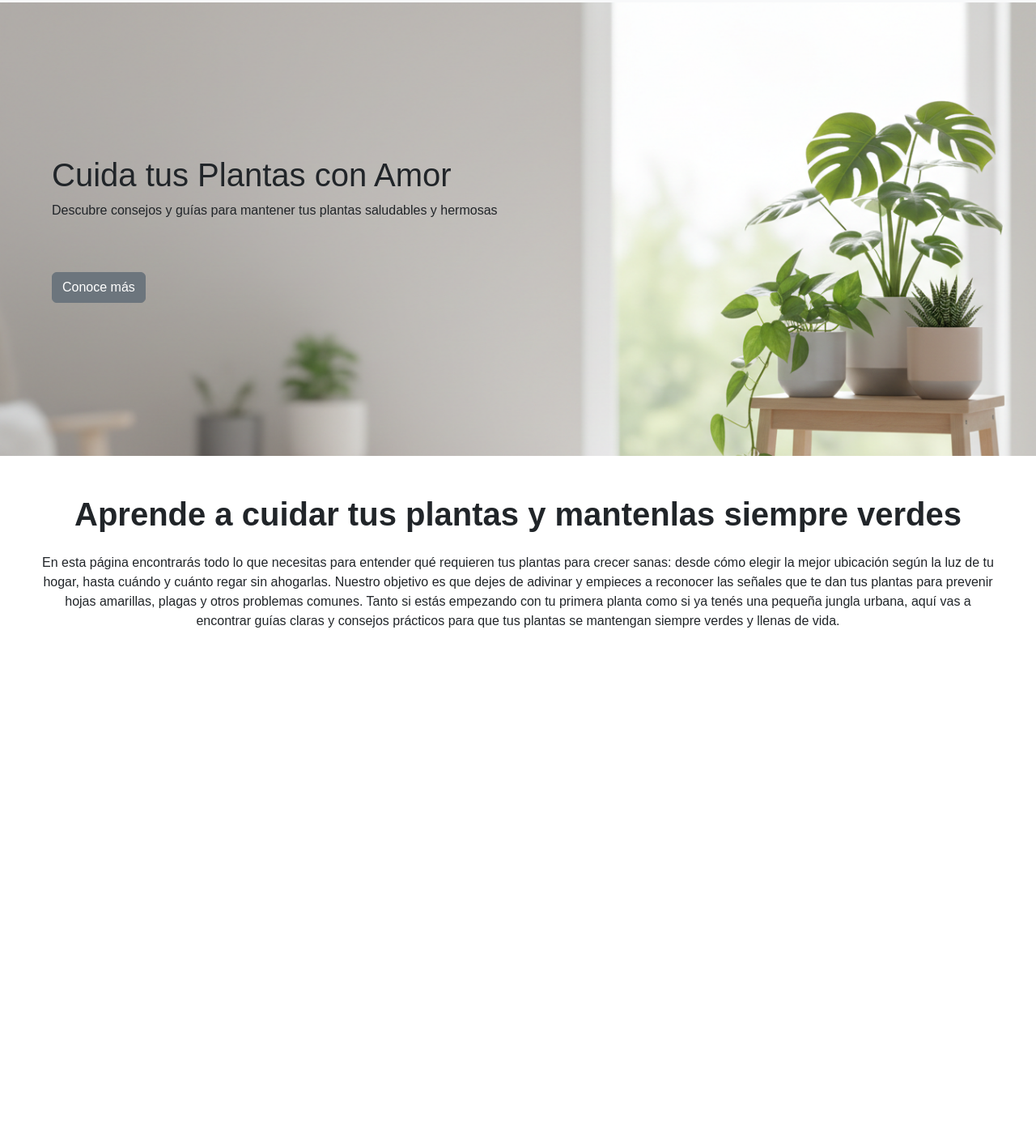
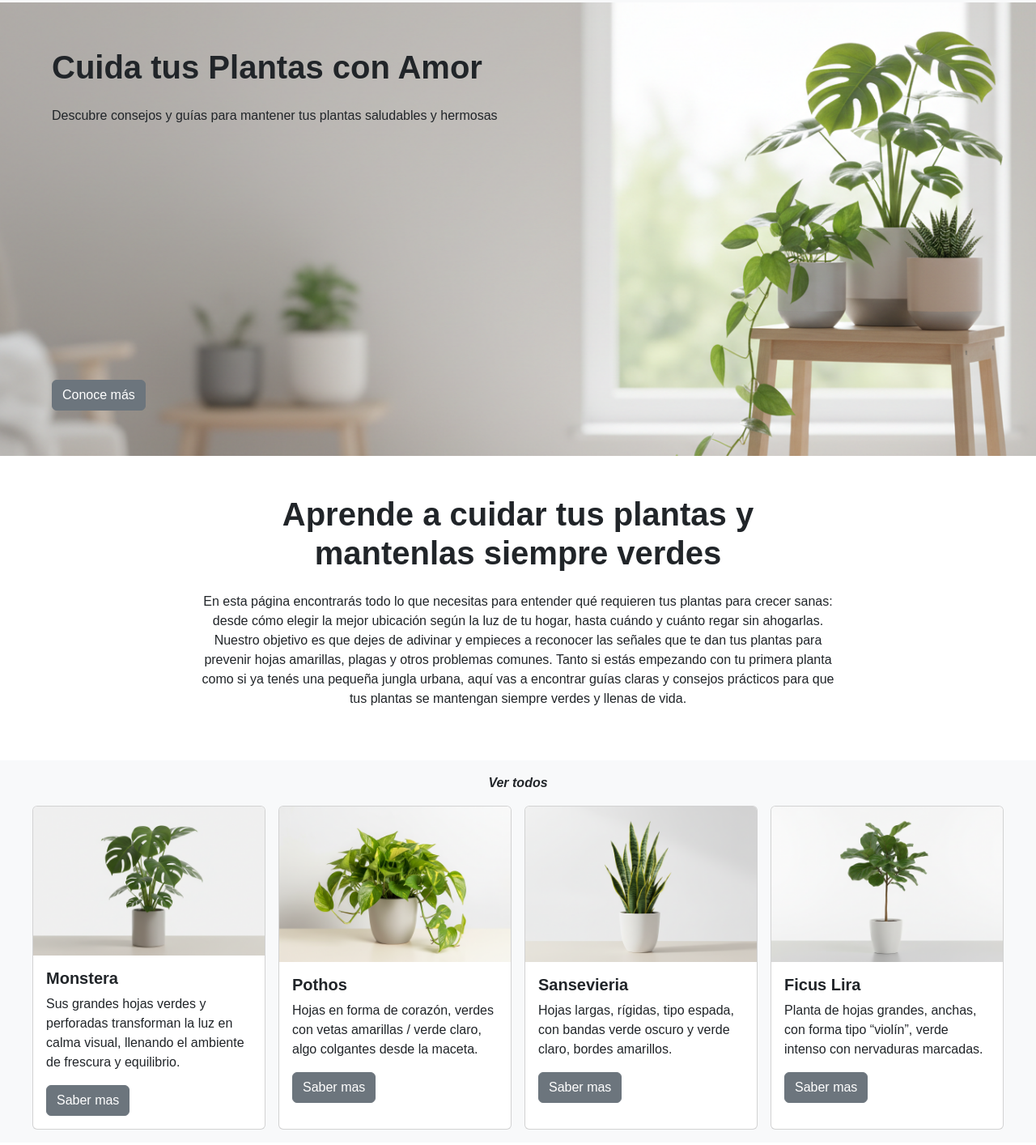
Before and after one commit to Conejodelincuente/plantCare, a plain HTML site: page index.html in a window 1280 px wide. Shown: the part 71-1485 px from the top of the page at 81% size. Before the commit the page ends 898 px from the top, so only its background shows below. Drawn offline with nearby package versions, Linux system fonts and the light colour scheme.

Commit message:
avances del main, galeria y call to action listos

```diff
--- a/css/style.css
+++ b/css/style.css
@@ -11,6 +11,7 @@ body {
   background-image: url("../assets/header-L.png");
   background-repeat: no-repeat;
   background-size: cover;
+  background-position: right;
   height: 70vh;
   padding: 2rem;
 }
@@ -21,3 +22,40 @@ body {
 h1{
   font-weight: bold;
 }
+
+
+/*Cards*/
+
+
+.card{
+  width: 18rem;
+  height: 25rem;
+  padding: 0;
+}
+.card p{
+  font-size: 1rem;
+}
+.card img{
+  height: 12rem;
+  width: 100%;
+}
+
+/* call to action section */
+
+.calltoaction{
+  min-height: 70vh;
+}
+@media (max-width: 992px){
+
+  .texto-call{
+  max-height: 15rem;
+  min-height: 200px;
+}
+}
+
+.foto_call{
+  background-image: url("../assets/cuidados.png");
+  background-size: cover;
+  background-position: right;
+  background-repeat: no-repeat;
+}
--- a/index.html
+++ b/index.html
@@ -14,6 +14,7 @@
     <link rel="stylesheet" href="./css/style.css" />
   </head>
   <body>
+    <!-- Seccion Navbar -->
     <div>
       <nav class="navbar navbar-expand-lg bg-body-tertiary">
         <div class="container-fluid">
@@ -53,35 +54,122 @@
           </div>
         </div>
       </nav>
-      <main class="hero d-flex align-items-center justify-content-start">
-        <div class="text-left mx-2 p-4">
-          <h2 class="fs-1 mb-2">Cuida tus Plantas con Amor</h2>
-          <p class="">
+
+      <!-- Seccion hero header -->
+
+      <main class="hero d-flex justify-content-start align-items-start">
+        <div class="text-left mx-2 p-4 h-100 d-flex flex-column">
+          <h2 class="fs-1 mb-2 fw-bold">Cuida tus Plantas con Amor</h2>
+          <p class="pt-3">
             Descubre consejos y guías para mantener tus plantas saludables y
             hermosas
           </p>
-          <a class="btn btn-secondary fs-6 mt-5" href="#" role="button"
-            >Conoce más</a
-          >
+          <div class="mt-auto">
+            <a class="btn btn-secondary fs-6 " href="#" role="button"
+              >Conoce más</a>
+          </div>
         </div>
       </main>
+
+      <!-- Seccion Texto main -->
     </div>
-    <section class=" m-5 text-center">
+    <section class="cotainer m-5 text-center">
+      <div class="row align-items-center text-center">
+        <div class="col-12 col-md-2 d-none d-md-block"></div>
+        <div class="col-12 col-md-8">
           <h1 class="fs-1">
             Aprende a cuidar tus plantas y mantenlas siempre verdes
           </h1>
-      <p class="mt-4 fs-6 lh-lg: line-height: 2">
+          <p class="d-none d-sm-block mt-4 fs-6 lh-lg: line-height: 2">
             En esta página encontrarás todo lo que necesitas para entender qué
             requieren tus plantas para crecer sanas: desde cómo elegir la mejor
             ubicación según la luz de tu hogar, hasta cuándo y cuánto regar sin
             ahogarlas. Nuestro objetivo es que dejes de adivinar y empieces a
             reconocer las señales que te dan tus plantas para prevenir hojas
-        amarillas, plagas y otros problemas comunes. Tanto si estás empezando
-        con tu primera planta como si ya tenés una pequeña jungla urbana, aquí
-        vas a encontrar guías claras y consejos prácticos para que tus plantas
-        se mantengan siempre verdes y llenas de vida.
+            amarillas, plagas y otros problemas comunes. Tanto si estás
+            empezando con tu primera planta como si ya tenés una pequeña jungla
+            urbana, aquí vas a encontrar guías claras y consejos prácticos para
+            que tus plantas se mantengan siempre verdes y llenas de vida.
           </p>
+        </div>
+        <div class="row align-items-center text-center"></div>
+      </div>
     </section>
+
+    <!-- Seccion fotos -->
+
+    <section
+      class="row p-3 gap-3 justify-content-center align-items-start bg-light">
+      <div class="d-flex justify-content-center">
+        <a class="text-decoration-none text-body fw-bold fst-italic" href="#"
+          >Ver todos</a
+        >
+      </div>
+      <div class="card col-12 col-md-8 col-lg-4">
+        <img src=../assets/monstera.png class="card-img-top" alt="Planta
+        Monstera">
+        <div class="card-body">
+          <h5 class="card-title fw-bold">Monstera</h5>
+          <p class="card-text">
+            Sus grandes hojas verdes y perforadas transforman la luz en calma
+            visual, llenando el ambiente de frescura y equilibrio.
+          </p>
+          <a href="#" class="btn btn-secondary">Saber mas</a>
+        </div>
+      </div>
+      <div class="card col-12 col-md-8 col-lg-4">
+        <img src=../assets/pothos.png class="card-img-top img-fluid" alt="Planta
+        photos">
+        <div class="card-body">
+          <h5 class="card-title fw-bold">Pothos</h5>
+          <p class="card-text">
+            Hojas en forma de corazón, verdes con vetas amarillas / verde claro,
+            algo colgantes desde la maceta.
+          </p>
+          <a href="#" class="btn btn-secondary">Saber mas</a>
+        </div>
+      </div>
+      <div class="card col-12 col-md-8 col-lg-4">
+        <img src=../assets/Sansevieria.png class="card-img-top" alt="Lengua de
+        suegra">
+        <div class="card-body">
+          <h5 class="card-title fw-bold">Sansevieria</h5>
+          <p class="card-text">
+            Hojas largas, rígidas, tipo espada, con bandas verde oscuro y verde
+            claro, bordes amarillos.
+          </p>
+          <a href="#" class="btn btn-secondary">Saber mas</a>
+        </div>
+      </div>
+      <div class="card col-12 col-md-8 col-lg-4">
+        <img src=../assets/Ficus_Lira.png class="card-img-top" alt="Ficus
+        comun">
+        <div class="card-body">
+          <h5 class="card-title fw-bold">Ficus Lira</h5>
+          <p class="card-text">
+            Planta de hojas grandes, anchas, con forma tipo “violín”, verde
+            intenso con nervaduras marcadas.
+          </p>
+          <a href="#" class="btn btn-secondary">Saber mas</a>
+        </div>
+      </div>
+    </section>
+
+    <!-- Seccion Call to action -->
+
+    <section class="calltoaction row m-3 m-md-5">
+      <div class="texto-call p-5 col-12 col-md-12 col-lg-4  align-content-end">
+        <h5 class="fs-4 fw-bold">Empieza hoy tu rincón verde</h5>
+        <p class="pt-3 fs-6">
+          No hace falta ser jardinero profesional para tener plantas bonitas. Te
+          acompañamos paso a paso con recomendaciones fáciles de seguir y
+          adaptadas a tu hogar.
+        </p>
+        <a href="#" class="btn mt-4 btn-secondary">Comencemos</a>
+      </div>
+      <div class="foto_call rounded col-12 col-md-12 col-lg-8"></div>
+    </section>
+
     <script
       src="https://cdn.jsdelivr.net/npm/bootstrap@5.3.8/dist/js/bootstrap.bundle.min.js"
       integrity="sha384-FKyoEForCGlyvwx9Hj09JcYn3nv7wiPVlz7YYwJrWVcXK/BmnVDxM+D2scQbITxI"
```
Also changed, not shown: assets/Ficus_Lira.png (renamed from assets/Ficus Lira.png). Lines whose indentation alone changed are shown as unchanged.
